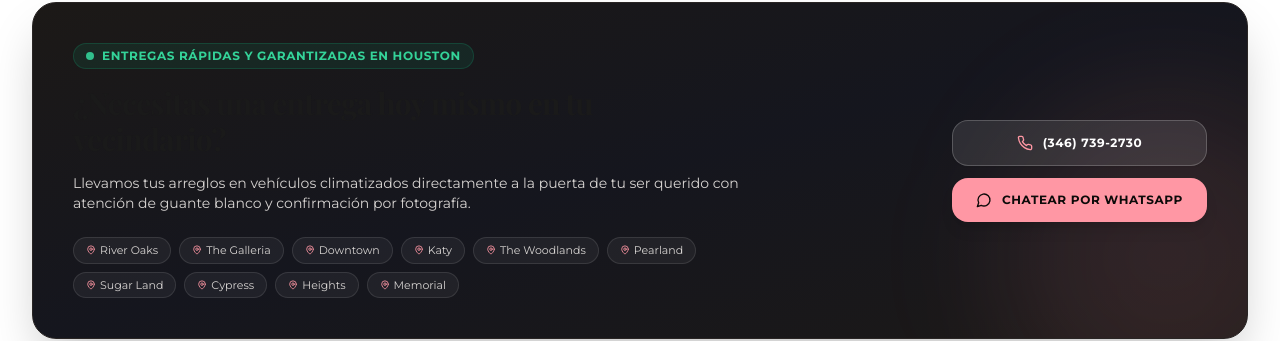
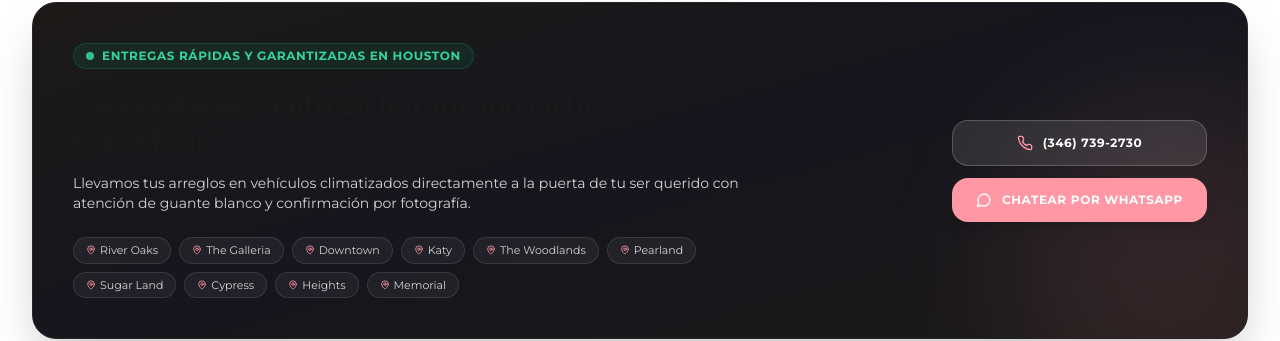
Before and after one commit to mrgab0/bonbonflowerhouston.com, a Next.js app: page / in a window 1280 px wide. Shown: the part 1747-2088 px from the top of the page. Built offline with nearby package versions, Linux system fonts and the light colour scheme; no server answers; the database is empty.

Commit message:
feat: ampliar controles de tema visual con fondos de tarjeta bordes precios insignias y preview en vivo

```diff
--- a/app/layout.tsx
+++ b/app/layout.tsx
@@ -111,6 +111,37 @@ export default async function RootLayout({
                 --theme-footer-text: ${theme.footerText || "#1c1917"};
                 --theme-footer-accent: ${theme.footerAccent || "#163422"};
                 --theme-page-bg: ${theme.pageBg || "#FDFBF7"};
+                --theme-card-bg: ${theme.cardBg || "#ffffff"};
+                --theme-card-border: ${theme.cardBorder || "#f3f4f6"};
+                --theme-price-color: ${theme.priceColor || "#163422"};
+                --theme-badge-bg: ${theme.badgeBg || "#FF97A4"};
+                --theme-badge-text: ${theme.badgeText || "#ffffff"};
+              }
+
+              /* Tipografía Cursiva en Home y Hero */
+              .font-script-custom:not(.preserve-color) {
+                color: var(--theme-script, #163422) !important;
+              }
+
+              /* Botones Primarios de Conversión */
+              .theme-btn-primary,
+              button.bg-\\[\\#163422\\],
+              a.bg-\\[\\#163422\\] {
+                background-color: var(--theme-btn-primary-bg, #163422) !important;
+                color: var(--theme-btn-primary-text, #ffffff) !important;
+              }
+              button.bg-\\[\\#163422\\]:hover,
+              a.bg-\\[\\#163422\\]:hover {
+                background-color: var(--theme-btn-primary-hover, #1F452E) !important;
+              }
+
+              /* Botones e Insignias Secundarias */
+              .theme-btn-secondary,
+              button.bg-\\[\\#FF97A4\\],
+              a.bg-\\[\\#FF97A4\\],
+              span.bg-\\[\\#FF97A4\\] {
+                background-color: var(--theme-btn-secondary-bg, #FF97A4) !important;
+                color: var(--theme-btn-secondary-text, #ffffff) !important;
               }
             `,
           }}
--- a/components/admin/ThemeEditorClient.tsx
+++ b/components/admin/ThemeEditorClient.tsx
@@ -36,7 +36,7 @@ export function ThemeEditorClient({ initialTheme }: ThemeEditorClientProps) {
     ...DEFAULT_THEME_CONFIG,
     ...initialTheme,
   });
-  const [activeTab, setActiveTab] = useState<"general" | "header" | "buttons" | "typography" | "footer">("general");
+  const [activeTab, setActiveTab] = useState<"general" | "header" | "buttons" | "cards" | "typography" | "footer">("general");
   const [previewDevice, setPreviewDevice] = useState<"desktop" | "mobile">("desktop");
   const [isPending, startTransition] = useTransition();
   const [saveStatus, setSaveStatus] = useState<{ type: "success" | "error" | null; message: string }>({
@@ -111,6 +111,17 @@ export function ThemeEditorClient({ initialTheme }: ThemeEditorClientProps) {
 
         {/* Acciones principales de guardado */}
         <div className="flex items-center gap-3 self-start md:self-auto flex-wrap">
+          <a
+            href="/"
+            target="_blank"
+            rel="noopener noreferrer"
+            className="flex items-center gap-1.5 px-4 py-2.5 rounded-xl border border-stone-300 dark:border-stone-700 bg-white dark:bg-stone-900 text-stone-700 dark:text-stone-300 hover:bg-stone-50 dark:hover:bg-stone-800 text-xs font-bold transition-all shadow-sm active:scale-95"
+            title="Abrir la tienda en una pestaña nueva"
+          >
+            <ExternalLink size={14} />
+            <span>Ver Tienda en Vivo</span>
+          </a>
+
           <button
             type="button"
             onClick={handleReset}
@@ -276,6 +287,17 @@ export function ThemeEditorClient({ initialTheme }: ThemeEditorClientProps) {
             </button>
             <button
               type="button"
+              onClick={() => setActiveTab("cards")}
+              className={`px-3 py-2 rounded-xl transition-all whitespace-nowrap ${
+                activeTab === "cards"
+                  ? "bg-white dark:bg-stone-900 text-stone-900 dark:text-white shadow-xs"
+                  : "text-stone-600 dark:text-stone-400 hover:text-stone-900"
+              }`}
+            >
+              Tarjetas &amp; Productos
+            </button>
+            <button
+              type="button"
               onClick={() => setActiveTab("typography")}
               className={`px-3 py-2 rounded-xl transition-all whitespace-nowrap ${
                 activeTab === "typography"
@@ -432,6 +454,66 @@ export function ThemeEditorClient({ initialTheme }: ThemeEditorClientProps) {
                       help="Bordes, estrellas, insignias de prestigio"
                       value={theme.accentColor || "#C5A059"}
                       onChange={(val) => handleColorChange("accentColor", val)}
+                    />
+                  </div>
+                </div>
+              </div>
+            )}
+
+            {/* PESTAÑA: TARJETAS & PRODUCTOS */}
+            {activeTab === "cards" && (
+              <div className="space-y-4">
+                <div className="border-b border-stone-100 dark:border-stone-800 pb-3">
+                  <h3 className="text-sm font-black text-stone-900 dark:text-white">
+                    Tarjetas de Producto &amp; Catálogo
+                  </h3>
+                  <p className="text-[11px] text-stone-500">
+                    Personaliza los fondos de tarjeta, bordes, colores de precios e insignias destacadas de la tienda.
+                  </p>
+                </div>
+
+                <ColorPickerRow
+                  label="Fondo de la Tarjeta de Producto"
+                  help="Color de la tarjeta donde se muestra el arreglo floral"
+                  value={theme.cardBg || "#ffffff"}
+                  onChange={(val) => handleColorChange("cardBg", val)}
+                />
+
+                <ColorPickerRow
+                  label="Borde de la Tarjeta"
+                  help="Línea perimetral de la tarjeta"
+                  value={theme.cardBorder || "#f3f4f6"}
+                  onChange={(val) => handleColorChange("cardBorder", val)}
+                />
+
+                <ColorPickerRow
+                  label="Color del Precio ($ USD)"
+                  help="Precio en números y cifras destacadas"
+                  value={theme.priceColor || "#163422"}
+                  onChange={(val) => handleColorChange("priceColor", val)}
+                />
+
+                <div className="border-t border-stone-100 dark:border-stone-800 pt-3">
+                  <h3 className="text-sm font-black text-stone-900 dark:text-white mb-1">
+                    Insignia de Producto (Badge / Bestseller)
+                  </h3>
+                  <p className="text-[11px] text-stone-500 mb-3">
+                    Etiquetas como "Bestseller Houston", "Popular", o "Nuevo".
+                  </p>
+
+                  <div className="space-y-3">
+                    <ColorPickerRow
+                      label="Fondo de la Insignia"
+                      help="Fondo del chip en la esquina superior de la foto"
+                      value={theme.badgeBg || "#FF97A4"}
+                      onChange={(val) => handleColorChange("badgeBg", val)}
+                    />
+
+                    <ColorPickerRow
+                      label="Texto de la Insignia"
+                      help="Texto dentro del chip destacado"
+                      value={theme.badgeText || "#ffffff"}
+                      onChange={(val) => handleColorChange("badgeText", val)}
                     />
                   </div>
                 </div>
@@ -660,19 +742,25 @@ export function ThemeEditorClient({ initialTheme }: ThemeEditorClientProps) {
               </div>
 
               {/* Tarjeta de Producto de Muestra */}
-              <div className="max-w-sm mx-auto bg-white dark:bg-stone-900 rounded-2xl overflow-hidden border border-stone-200 dark:border-stone-800 shadow-md">
+              <div
+                className="max-w-sm mx-auto rounded-2xl overflow-hidden border shadow-md transition-colors"
+                style={{
+                  backgroundColor: theme.cardBg || "#ffffff",
+                  borderColor: theme.cardBorder || "#f3f4f6",
+                }}
+              >
                 <div className="relative aspect-[4/3] bg-stone-100">
                   <img
                     src="https://images.unsplash.com/photo-1582794543139-8ac9cb0f7b11?w=800&auto=format&fit=crop&q=80"
                     alt="Ramo Buchón 100 Rosas"
                     className="w-full h-full object-cover"
                   />
-                  {/* Badge Secundario Rosa */}
+                  {/* Badge Bestseller / Insignia de Producto */}
                   <span
                     className="absolute top-2.5 left-2.5 text-[10px] font-black uppercase tracking-wider px-2.5 py-0.5 rounded-full shadow-sm"
                     style={{
-                      backgroundColor: theme.buttonSecondaryBg || "#FF97A4",
-                      color: theme.buttonSecondaryText || "#ffffff",
+                      backgroundColor: theme.badgeBg || theme.buttonSecondaryBg || "#FF97A4",
+                      color: theme.badgeText || theme.buttonSecondaryText || "#ffffff",
                     }}
                   >
                     Bestseller Houston
@@ -704,7 +792,7 @@ export function ThemeEditorClient({ initialTheme }: ThemeEditorClientProps) {
                     </div>
                     <span
                       className="text-sm font-black font-serif"
-                      style={{ color: theme.headingColor || "#163422" }}
+                      style={{ color: theme.priceColor || theme.headingColor || "#163422" }}
                     >
                       $290.00
                     </span>
--- a/lib/actions/theme.ts
+++ b/lib/actions/theme.ts
@@ -22,6 +22,11 @@ export const DEFAULT_THEME_CONFIG: IThemeConfig = {
   footerText: "#1c1917",
   footerAccent: "#163422",
   pageBg: "#FDFBF7",
+  cardBg: "#ffffff",
+  cardBorder: "#f3f4f6",
+  priceColor: "#163422",
+  badgeBg: "#FF97A4",
+  badgeText: "#ffffff",
 };
 
 export const THEME_PRESETS: Array<{
@@ -63,6 +68,11 @@ export const THEME_PRESETS: Array<{
       footerText: "#E6F7F0",
       footerAccent: "#5EEAD4",
       pageBg: "#0B0C10",
+      cardBg: "#12131A",
+      cardBorder: "rgba(94, 234, 212, 0.18)",
+      priceColor: "#5EEAD4",
+      badgeBg: "#5EEAD4",
+      badgeText: "#0B0C10",
     },
   },
   {
@@ -88,6 +98,11 @@ export const THEME_PRESETS: Array<{
       footerText: "#2B0002",
       footerAccent: "#2B0002",
       pageBg: "#FFFDFD",
+      cardBg: "#FFFFFF",
+      cardBorder: "#FFE4E6",
+      priceColor: "#2B0002",
+      badgeBg: "#FF97A4",
+      badgeText: "#FFFFFF",
     },
   },
   {
@@ -113,6 +128,11 @@ export const THEME_PRESETS: Array<{
       footerText: "#1A1C1C",
       footerAccent: "#C5A059",
       pageBg: "#FAFAF9",
+      cardBg: "#FFFFFF",
+      cardBorder: "#E5E7EB",
+      priceColor: "#1A1C1C",
+      badgeBg: "#E6C98B",
+      badgeText: "#1A1A1A",
     },
   },
   {
@@ -138,6 +158,11 @@ export const THEME_PRESETS: Array<{
       footerText: "#FFFFFF",
       footerAccent: "#E6C98B",
       pageBg: "#0F1210",
+      cardBg: "#181922",
+      cardBorder: "#2A2B36",
+      priceColor: "#E6C98B",
+      badgeBg: "#C5A059",
+      badgeText: "#0F1210",
     },
   },
 ];
--- a/lib/models/SiteConfig.ts
+++ b/lib/models/SiteConfig.ts
@@ -28,6 +28,11 @@ export interface IThemeConfig {
   footerText?: string;
   footerAccent?: string;
   pageBg?: string;
+  cardBg?: string;
+  cardBorder?: string;
+  priceColor?: string;
+  badgeBg?: string;
+  badgeText?: string;
 }
 
 export interface ISiteConfig extends Document {
@@ -296,6 +301,11 @@ const SiteConfigSchema: Schema = new Schema({
     footerText: { type: String, default: "#1c1917" },
     footerAccent: { type: String, default: "#163422" },
     pageBg: { type: String, default: "#FDFBF7" },
+    cardBg: { type: String, default: "#ffffff" },
+    cardBorder: { type: String, default: "#f3f4f6" },
+    priceColor: { type: String, default: "#163422" },
+    badgeBg: { type: String, default: "#FF97A4" },
+    badgeText: { type: String, default: "#ffffff" },
   },
 
   updatedAt: { type: Date, default: Date.now }
```
